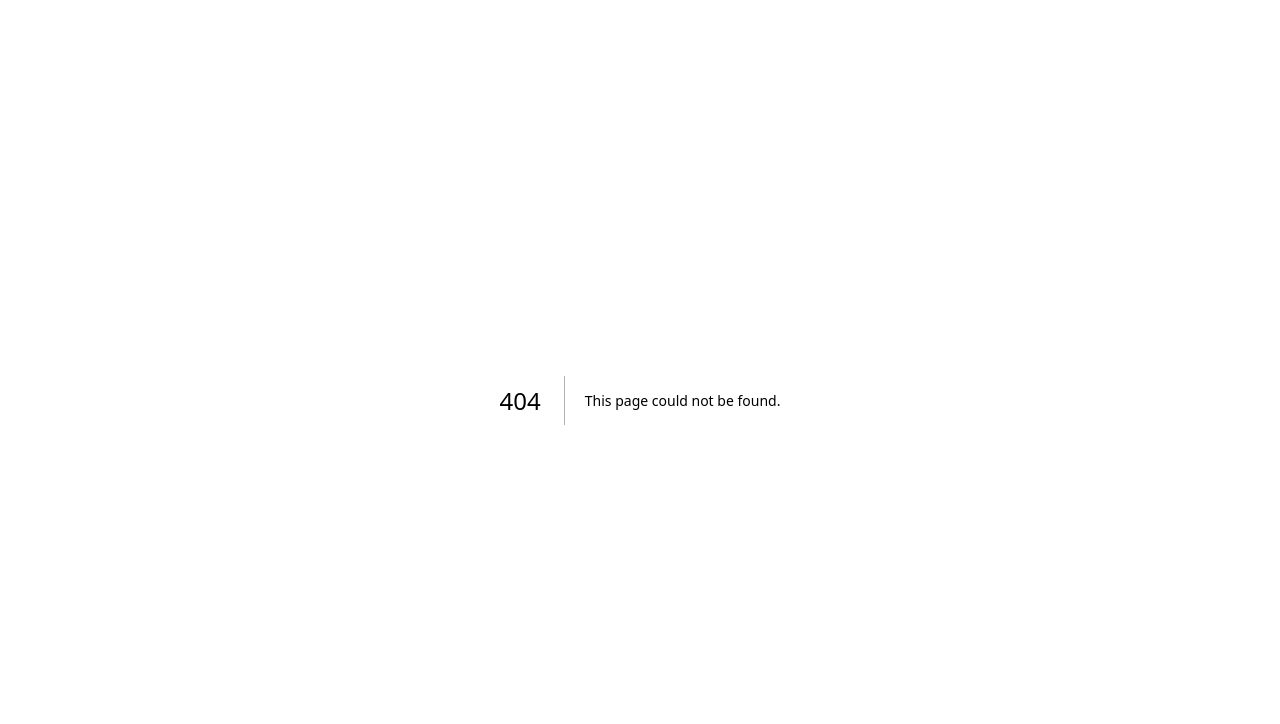
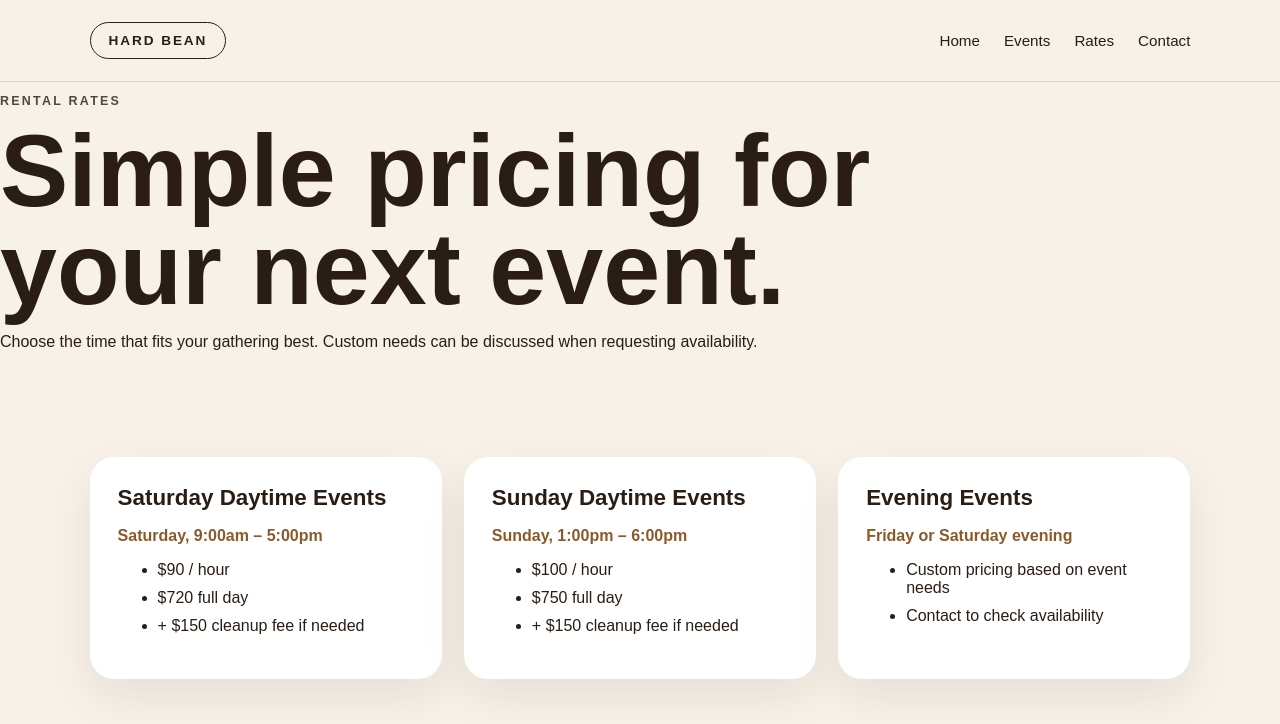
Before and after one commit to anastasis-elite/hardbean-events, a Next.js app: page /rates in a window 1280 px wide. Before the commit this address had no page. Shown: the top 724 px of the page. Built offline with nearby package versions, Linux system fonts and the light colour scheme.

Commit message:
Create page.tsx

```diff
--- /dev/null
+++ b/app/rates/page.tsx
@@ -0,0 +1,58 @@
+const rates = [
+  {
+    title: "Saturday Daytime Events",
+    time: "Saturday, 9:00am – 5:00pm",
+    prices: ["$90 / hour", "$720 full day", "+ $150 cleanup fee if needed"],
+  },
+  {
+    title: "Sunday Daytime Events",
+    time: "Sunday, 1:00pm – 6:00pm",
+    prices: ["$100 / hour", "$750 full day", "+ $150 cleanup fee if needed"],
+  },
+  {
+    title: "Evening Events",
+    time: "Friday or Saturday evening",
+    prices: ["Custom pricing based on event needs", "Contact to check availability"],
+  },
+];
+
+export default function RatesPage() {
+  return (
+    <main>
+      <nav className="nav">
+        <div className="logoOval">HARD BEAN</div>
+        <div className="navLinks">
+          <a href="/">Home</a>
+          <a href="/events">Events</a>
+          <a href="/rates">Rates</a>
+          <a href="/contact">Contact</a>
+        </div>
+      </nav>
+
+      <section className="pageHero">
+        <p className="eyebrow">Rental Rates</p>
+        <h1>Simple pricing for your next event.</h1>
+        <p>
+          Choose the time that fits your gathering best. Custom needs can be
+          discussed when requesting availability.
+        </p>
+      </section>
+
+      <section className="section">
+        <div className="rateGrid">
+          {rates.map((rate) => (
+            <div className="card" key={rate.title}>
+              <h3>{rate.title}</h3>
+              <p className="time">{rate.time}</p>
+              <ul>
+                {rate.prices.map((price) => (
+                  <li key={price}>{price}</li>
+                ))}
+              </ul>
+            </div>
+          ))}
+        </div>
+      </section>
+    </main>
+  );
+}
```
